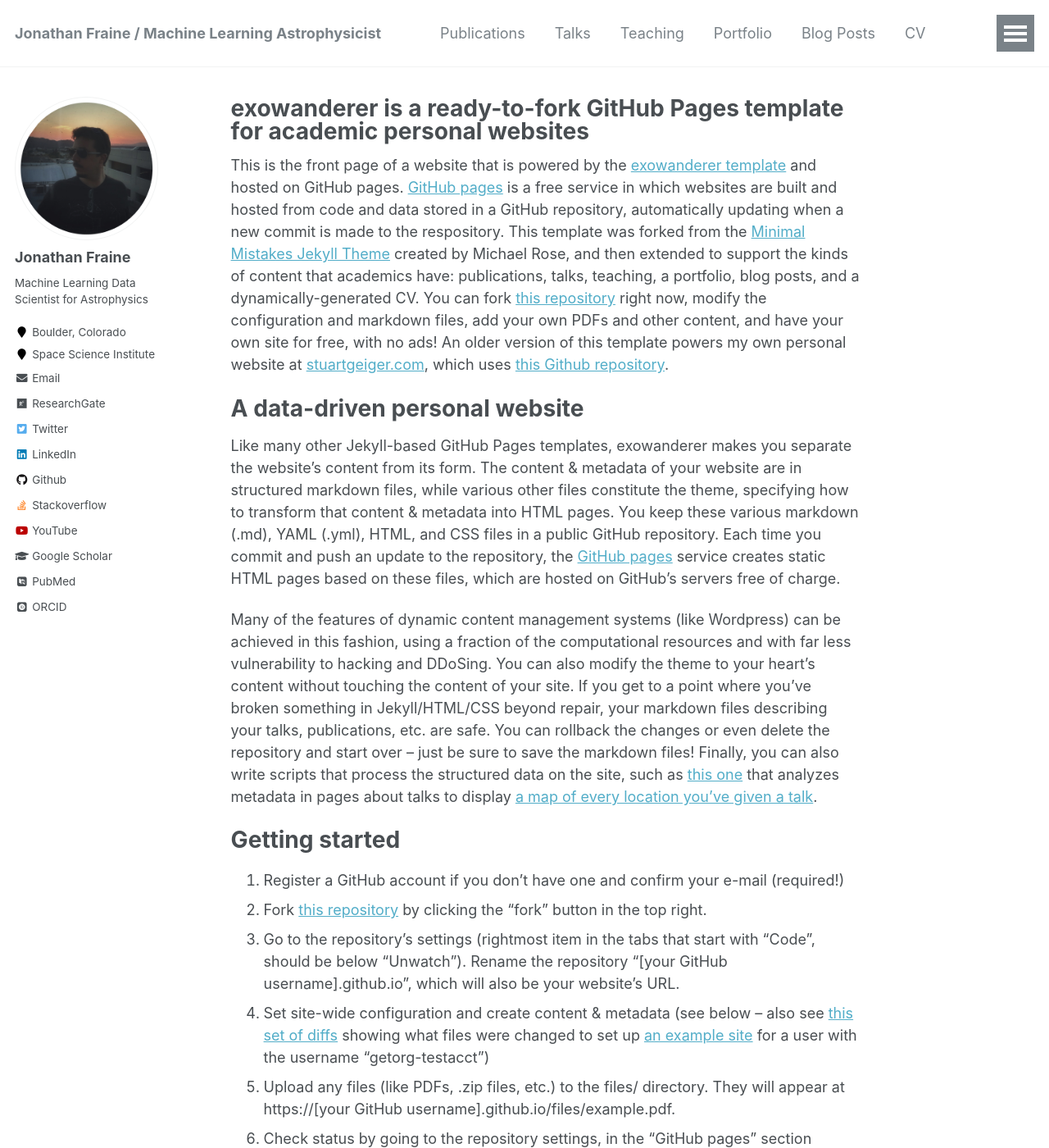
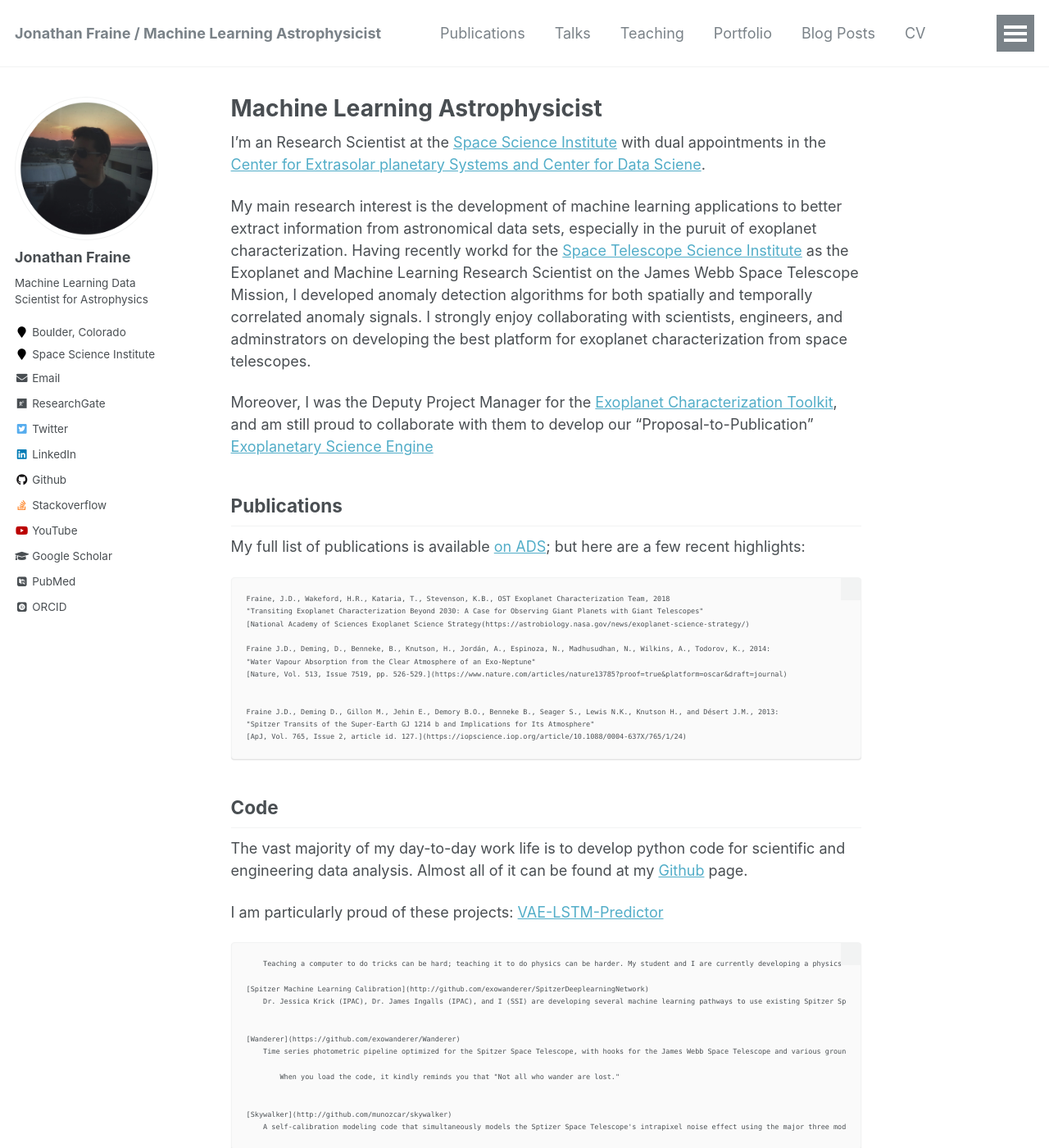
Before and after one commit to exowanderer/exowanderer.github.io, a Jekyll site: the page built from _pages/about.md, in a window 1280 px wide and 1400 px high. Shown: the whole window at 82% size. Built offline with Jekyll 4.4.1, drawn with Linux system fonts in a browser that asks for light colours; some web fonts are replaced; some of the changed text lies outside the part shown.

Commit message:
updated about.md

```diff
--- a/_pages/about.md
+++ b/_pages/about.md
@@ -1,6 +1,6 @@
 ---
 permalink: /
-title: "exowanderer is a ready-to-fork GitHub Pages template for academic personal websites"
+title: "Machine Learning Astrophysicist"
 excerpt: "About me"
 author_profile: true
 redirect_from:
@@ -8,43 +8,51 @@ redirect_from:
   - /about.html
 ---
 
-This is the front page of a website that is powered by the [exowanderer template](https://github.com/exowanderer/exowanderer.github.io) and hosted on GitHub pages. [GitHub pages](https://pages.github.com) is a free service in which websites are built and hosted from code and data stored in a GitHub repository, automatically updating when a new commit is made to the respository. This template was forked from the [Minimal Mistakes Jekyll Theme](https://mmistakes.github.io/minimal-mistakes/) created by Michael Rose, and then extended to support the kinds of content that academics have: publications, talks, teaching, a portfolio, blog posts, and a dynamically-generated CV. You can fork [this repository](https://github.com/exowanderer/exowanderer.github.io) right now, modify the configuration and markdown files, add your own PDFs and other content, and have your own site for free, with no ads! An older version of this template powers my own personal website at [stuartgeiger.com](http://stuartgeiger.com), which uses [this Github repository](https://github.com/staeiou/staeiou.github.io).
+I'm an Research Scientist at the [Space Science Institute](http://spacescience.org/) with dual appointments in the [Center for Extrasolar planetary Systems and Center for Data Sciene](https://www.spacescience.org/research.php).
 
-A data-driven personal website
-======
-Like many other Jekyll-based GitHub Pages templates, exowanderer makes you separate the website's content from its form. The content & metadata of your website are in structured markdown files, while various other files constitute the theme, specifying how to transform that content & metadata into HTML pages. You keep these various markdown (.md), YAML (.yml), HTML, and CSS files in a public GitHub repository. Each time you commit and push an update to the repository, the [GitHub pages](https://pages.github.com/) service creates static HTML pages based on these files, which are hosted on GitHub's servers free of charge.
+My main research interest is the development of machine learning applications to better extract information from astronomical data sets, especially in the puruit of exoplanet characterization. Having recently workd for the [Space Telescope Science Institute](http://www.stsci.edu/) as the Exoplanet and Machine Learning Research Scientist on the James Webb Space Telescope Mission, I developed anomaly detection algorithms for both spatially and temporally correlated anomaly signals. I strongly enjoy collaborating with scientists, engineers, and adminstrators on developing the best platform for exoplanet characterization from space telescopes.
 
-Many of the features of dynamic content management systems (like Wordpress) can be achieved in this fashion, using a fraction of the computational resources and with far less vulnerability to hacking and DDoSing. You can also modify the theme to your heart's content without touching the content of your site. If you get to a point where you've broken something in Jekyll/HTML/CSS beyond repair, your markdown files describing your talks, publications, etc. are safe. You can rollback the changes or even delete the repository and start over -- just be sure to save the markdown files! Finally, you can also write scripts that process the structured data on the site, such as [this one](https://github.com/exowanderer/exowanderer.github.io/blob/master/talkmap.ipynb) that analyzes metadata in pages about talks to display [a map of every location you've given a talk](https://exowanderer.github.io/talkmap.html).
+Moreover, I was the Deputy Project Manager for the [Exoplanet Characterization Toolkit](https://github.com/exoctk), and am still proud to collaborate with them to develop our "Proposal-to-Publication" [Exoplanetary Science Engine](https://exoctk.stsci.edu/)
 
-Getting started
-======
-1. Register a GitHub account if you don't have one and confirm your e-mail (required!)
-1. Fork [this repository](https://github.com/exowanderer/exowanderer.github.io) by clicking the "fork" button in the top right.
-1. Go to the repository's settings (rightmost item in the tabs that start with "Code", should be below "Unwatch"). Rename the repository "[your GitHub username].github.io", which will also be your website's URL.
-1. Set site-wide configuration and create content & metadata (see below -- also see [this set of diffs](http://archive.is/3TPas) showing what files were changed to set up [an example site](https://getorg-testacct.github.io) for a user with the username "getorg-testacct")
-1. Upload any files (like PDFs, .zip files, etc.) to the files/ directory. They will appear at https://[your GitHub username].github.io/files/example.pdf.
-1. Check status by going to the repository settings, in the "GitHub pages" section
 
-Site-wide configuration
-------
-The main configuration file for the site is in the base directory in [_config.yml](https://github.com/exowanderer/exowanderer.github.io/blob/master/_config.yml), which defines the content in the sidebars and other site-wide features. You will need to replace the default variables with ones about yourself and your site's github repository. The configuration file for the top menu is in [_data/navigation.yml](https://github.com/exowanderer/exowanderer.github.io/blob/master/_data/navigation.yml). For example, if you don't have a portfolio or blog posts, you can remove those items from that navigation.yml file to remove them from the header.
+## Publications
+My full list of publications is available [on ADS](http://adsabs.harvard.edu/cgi-bin/nph-abs_connect?return_req=no_params&author=Fraine&db_key=PRE); but here are a few recent highlights:
 
-Create content & metadata
-------
-For site content, there is one markdown file for each type of content, which are stored in directories like _publications, _talks, _posts, _teaching, or _pages. For example, each talk is a markdown file in the [_talks directory](https://github.com/exowanderer/exowanderer.github.io/tree/master/_talks). At the top of each markdown file is structured data in YAML about the talk, which the theme will parse to do lots of cool stuff. The same structured data about a talk is used to generate the list of talks on the [Talks page](https://exowanderer.github.io/talks), each [individual page](https://exowanderer.github.io/talks/2012-03-01-talk-1) for specific talks, the talks section for the [CV page](https://exowanderer.github.io/cv), and the [map of places you've given a talk](https://exowanderer.github.io/talkmap.html) (if you run this [python file](https://github.com/exowanderer/exowanderer.github.io/blob/master/talkmap.py) or [Jupyter notebook](https://github.com/exowanderer/exowanderer.github.io/blob/master/talkmap.ipynb), which creates the HTML for the map based on the contents of the _talks directory).
+    Fraine, J.D., Wakeford, H.R., Kataria, T., Stevenson, K.B., OST Exoplanet Characterization Team, 2018
+    "Transiting Exoplanet Characterization Beyond 2030: A Case for Observing Giant Planets with Giant Telescopes"
+    [National Academy of Sciences Exoplanet Science Strategy(https://astrobiology.nasa.gov/news/exoplanet-science-strategy/)
 
-**Markdown generator**
+    Fraine J.D., Deming, D., Benneke, B., Knutson, H., Jordán, A., Espinoza, N., Madhusudhan, N., Wilkins, A., Todorov, K., 2014:
+    "Water Vapour Absorption from the Clear Atmosphere of an Exo-Neptune"
+    [Nature, Vol. 513, Issue 7519, pp. 526-529.](https://www.nature.com/articles/nature13785?proof=true&platform=oscar&draft=journal)
 
-I have also created [a set of Jupyter notebooks](https://github.com/exowanderer/exowanderer.github.io/tree/master/markdown_generator
-) that converts a CSV containing structured data about talks or presentations into individual markdown files that will be properly formatted for the exowanderer template. The sample CSVs in that directory are the ones I used to create my own personal website at stuartgeiger.com. My usual workflow is that I keep a spreadsheet of my publications and talks, then run the code in these notebooks to generate the markdown files, then commit and push them to the GitHub repository.
 
-How to edit your site's GitHub repository
-------
-Many people use a git client to create files on their local computer and then push them to GitHub's servers. If you are not familiar with git, you can directly edit these configuration and markdown files directly in the github.com interface. Navigate to a file (like [this one](https://github.com/exowanderer/exowanderer.github.io/blob/master/_talks/2012-03-01-talk-1.md) and click the pencil icon in the top right of the content preview (to the right of the "Raw | Blame | History" buttons). You can delete a file by clicking the trashcan icon to the right of the pencil icon. You can also create new files or upload files by navigating to a directory and clicking the "Create new file" or "Upload files" buttons.
+    Fraine J.D., Deming D., Gillon M., Jehin E., Demory B.O., Benneke B., Seager S., Lewis N.K., Knutson H., and Désert J.M., 2013:
+    "Spitzer Transits of the Super-Earth GJ 1214 b and Implications for Its Atmosphere"
+    [ApJ, Vol. 765, Issue 2, article id. 127.](https://iopscience.iop.org/article/10.1088/0004-637X/765/1/24)
 
-Example: editing a markdown file for a talk
-![Editing a markdown file for a talk](/images/editing-talk.png)
+## Code
+The vast majority of my day-to-day work life is to develop python code for scientific and engineering data analysis. Almost all of it can be found at my [Github](https://github.com/exowanderer) page.
 
-For more info
-------
-More info about configuring exowanderer can be found in [the guide](https://exowanderer.github.io/markdown/). The [guides for the Minimal Mistakes theme](https://mmistakes.github.io/minimal-mistakes/docs/configuration/) (which this theme was forked from) might also be helpful.
+I am particularly proud of these projects:
+    [VAE-LSTM-Predictor](https://github.com/exowanderer/vaelstmpredictor)
+
+        Teaching a computer to do tricks can be hard; teaching it to do physics can be harder. My student and I are currently developing a physics model emulator that can rapidly MIMIC the physical behaviour of stellar and exoplanetary atmospheric signals by using genetic algorithms with generative deep learning to rapidly develop new physics based models from large databases of well-vetted models (e.g. PHOENIX, ATLAS).
+
+    [Spitzer Machine Learning Calibration](http://github.com/exowanderer/SpitzerDeeplearningNetwork)
+        Dr. Jessica Krick (IPAC), Dr. James Ingalls (IPAC), and I (SSI) are developing several machine learning pathways to use existing Spitzer Space Telescope time-series calibration data to pre-calibrate all exoplanet time-series observations with the Sptizer Space Telescope. Our foci are eXtreme Gradient Boosted Trees, Gradient Adpated Gaussian Kernel Regression, and Deep Convolutional Neural Networks, respectively.
+
+
+    [Wanderer](https://github.com/exowanderer/Wanderer)
+        Time series photometric pipeline optimized for the Spitzer Space Telescope, with hooks for the James Webb Space Telescope and various ground based telescopes, such at the Kitt Peak National Observatory. See [the paper](https://iopscience.iop.org/article/10.1088/0004-637X/765/1/24).
+
+            When you load the code, it kindly reminds you that "Not all who wander are lost."
+
+
+    [Skywalker](http://github.com/munozcar/skywalker)
+        A self-calibration modeling code that simultaneously models the Sptizer Space Telescope's intrapixel noise effect using the major three models (BLISS, KRData, and PLD) to extract and compare the exoplanetary atmospheric physics buried inside the 100x greater correlated noise signal from the telescope; all of which in a pure Bayesian framework.
+
+Copyright 2019 Jonathan David Fraine unless otherwise noted.
+Licensed under [Creative Commons](http://creativecommons.org/licenses/by-nc-sa/3.0/)
+Find me on [Twitter](https://twitter.com/exowanderer)
+[Email](mailto:jdfraine [at] gmail.com)
```
